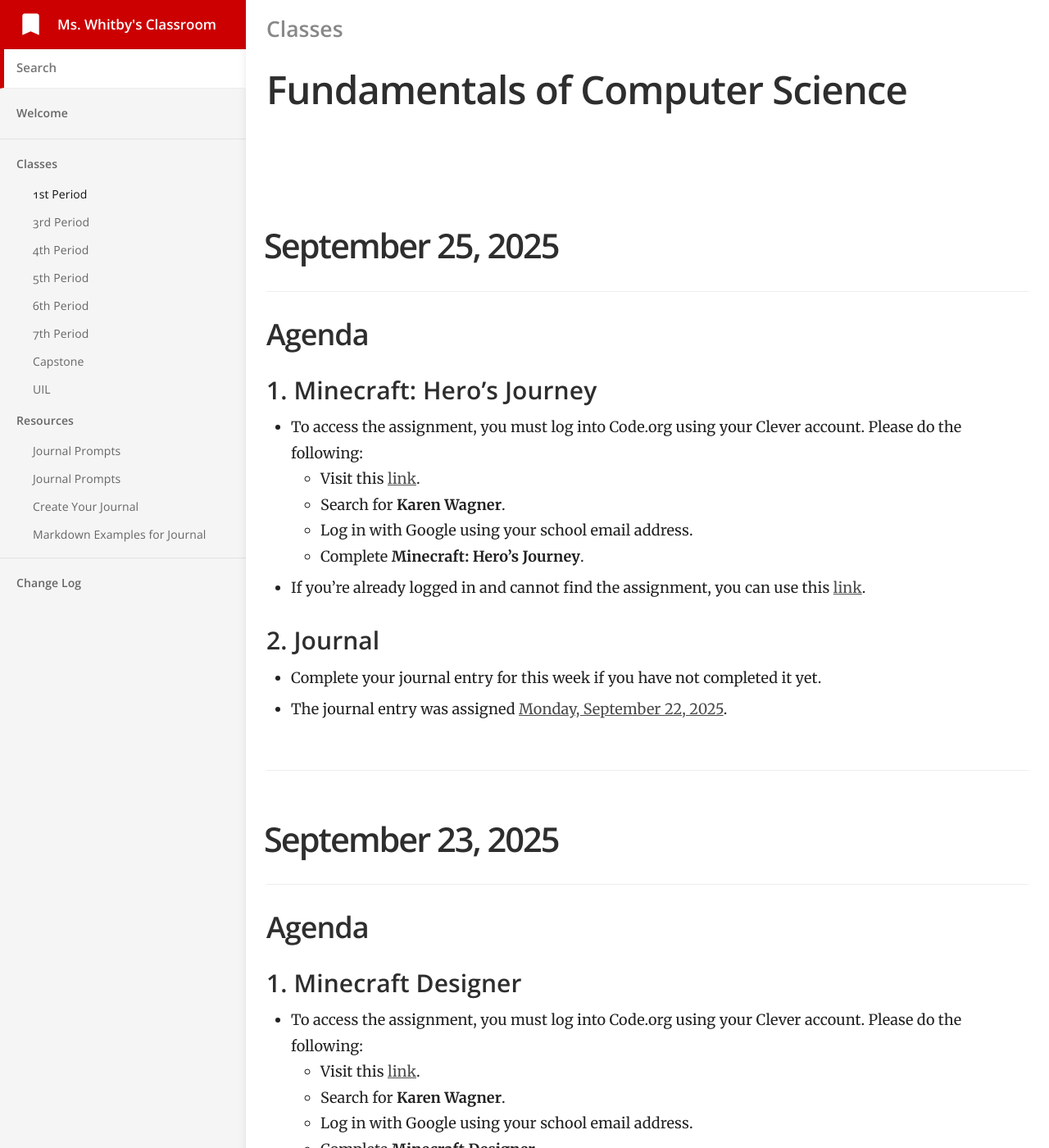
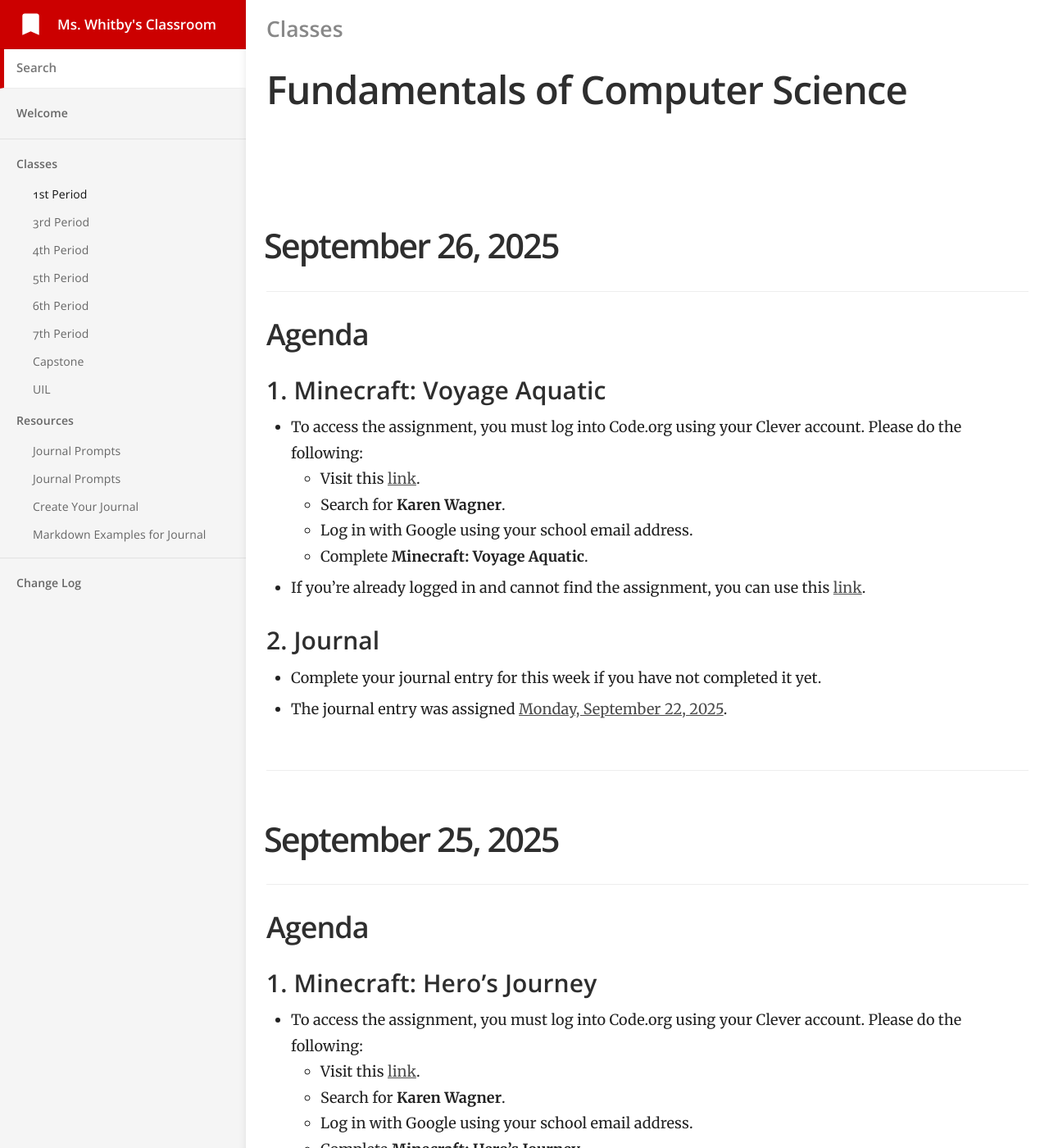
Before and after one commit to mswhitby/classroom, a Jekyll site: the page built from _docs/classes/1st.md, in a window 1280 px wide and 1400 px high. Shown: the whole window at 82% size. Built offline with Jekyll 4.4.1, drawn with Linux system fonts in a browser that asks for light colours.

Commit message:
Updated lessons

```diff
--- a/_docs/classes/1st.md
+++ b/_docs/classes/1st.md
@@ -4,6 +4,27 @@ subtitle: Fundamentals of Computer Science
 category: Classes
 order: 1
 ---
+
+# September 26, 2025
+
+## Agenda
+
+### 1. Minecraft: Voyage Aquatic
+
+- To access the assignment, you must log into Code.org using your Clever account. Please do the following:
+    - Visit this [link](https://clever.com/oauth/district-picker?client_id=2f27405716644a951b23&redirect_uri=https%3A%2F%2Fstudio.code.org%2Fusers%2Fauth%2Fclever%2Fcallback&response_type=code&state=ede33ff61289cf32708a0f54079cdd23e31d0b0a02b0e0e8).
+    - Search for **Karen Wagner**.
+    - Log in with Google using your school email address.
+    - Complete **Minecraft: Voyage Aquatic**.
+
+- If you're already logged in and cannot find the assignment, you can use this [link](https://studio.code.org/courses/aquatic).
+
+### 2. Journal
+
+- Complete your journal entry for this week if you have not completed it yet.
+- The journal entry was assigned [Monday, September 22, 2025](https://github.com/mswhitby/WHSTechNotes/blob/main/journal.md#september-22-2025).
+
+----
 
 # September 25, 2025
 
```
Also changed, not shown: _docs/classes/3rd.md (+21 -0 lines), _docs/classes/7th.md (+21 -0 lines).
